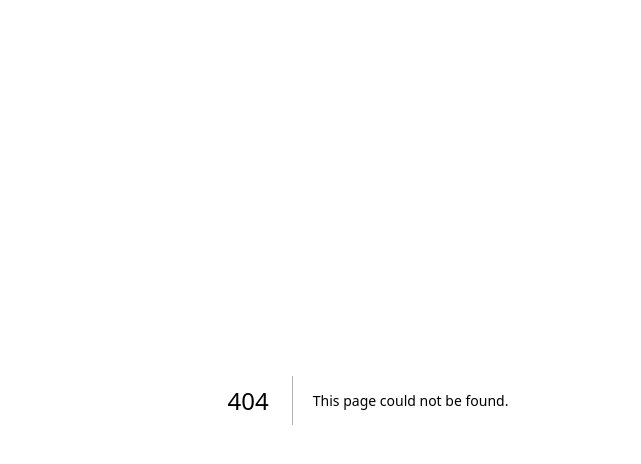
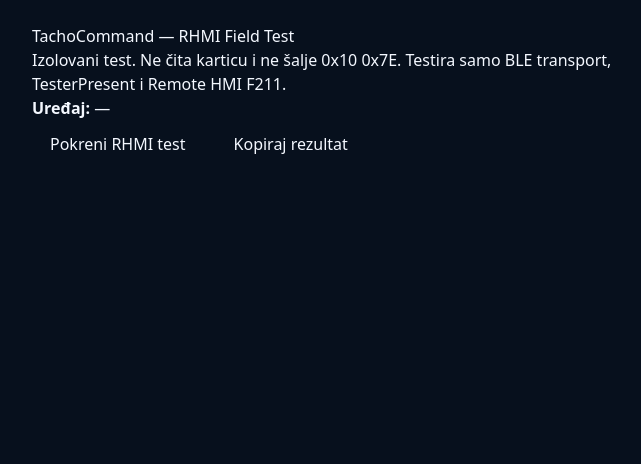
Before and after one commit to JakDoh/Tacho-Command, a Next.js app: page /field-test in a window 1280 px wide. Before the commit this address had no page. Shown: the top 464 px of the page, without its empty margins (272-913 px from the left). Built offline with nearby package versions, Linux system fonts and the light colour scheme.

Commit message:
Field Test v1: probe Remote HMI F211
Merge isolated Smart Tacho V2 Remote HMI F211 field-test probe.

```diff
--- /dev/null
+++ b/app/field-test/field-test-client.tsx
@@ -0,0 +1,137 @@
+"use client";
+
+import { useState } from "react";
+import {
+  TACHO_DIAGNOSTICS_CREDITS_UUID,
+  TACHO_DIAGNOSTICS_FIFO_UUID,
+  TACHO_DIAGNOSTICS_SERVICE_UUID,
+  TACHO_OPTIONAL_SERVICE_UUIDS,
+} from "../../lib/tacho-ble.js";
+import { buildOpenRhmiStartRequest, buildOpenRhmiStatusRequest, classifyOpenRhmiPacket, describeRhmiStatus } from "../../lib/tacho-rhmi.js";
+
+type BleCharacteristic = {
+  uuid: string;
+  value?: DataView | null;
+  properties?: { writeWithoutResponse?: boolean };
+  startNotifications: () => Promise<BleCharacteristic>;
+  writeValueWithoutResponse?: (value: BufferSource) => Promise<void>;
+  writeValue?: (value: BufferSource) => Promise<void>;
+  addEventListener: (type: "characteristicvaluechanged", listener: (event: Event) => void) => void;
+};
+type BleService = { uuid: string; getCharacteristics: () => Promise<BleCharacteristic[]> };
+type BleServer = { getPrimaryServices: () => Promise<BleService[]> };
+type BleDevice = { name?: string; gatt?: { connect: () => Promise<BleServer> } };
+
+type Result = { step: string; status: string; detail?: string };
+
+const sleep = (ms: number) => new Promise((resolve) => window.setTimeout(resolve, ms));
+
+export default function FieldTestClient() {
+  const [running, setRunning] = useState(false);
+  const [deviceName, setDeviceName] = useState("—");
+  const [results, setResults] = useState<Result[]>([]);
+
+  const add = (step: string, status: string, detail?: string) => setResults((current) => [...current, { step, status, detail }]);
+
+  const run = async () => {
+    setResults([]);
+    setRunning(true);
+    try {
+      const bluetooth = (navigator as Navigator & { bluetooth?: { requestDevice: (options: { acceptAllDevices: boolean; optionalServices: readonly string[] }) => Promise<BleDevice> } }).bluetooth;
+      if (!bluetooth) throw new Error("Web Bluetooth nije dostupan");
+      const device = await bluetooth.requestDevice({ acceptAllDevices: true, optionalServices: TACHO_OPTIONAL_SERVICE_UUIDS });
+      setDeviceName(device.name || "BLE uređaj");
+      add("BLE izbor", "PASS", device.name || "bez imena");
+      if (!device.gatt) throw new Error("GATT nije dostupan");
+      const server = await device.gatt.connect();
+      const services = await server.getPrimaryServices();
+      const diagnostics = services.find((service) => service.uuid.toLowerCase() === TACHO_DIAGNOSTICS_SERVICE_UUID);
+      if (!diagnostics) throw new Error("Diagnostics servis nije pronađen");
+      const chars = await diagnostics.getCharacteristics();
+      const fifo = chars.find((item) => item.uuid.toLowerCase() === TACHO_DIAGNOSTICS_FIFO_UUID);
+      const credits = chars.find((item) => item.uuid.toLowerCase() === TACHO_DIAGNOSTICS_CREDITS_UUID);
+      if (!fifo || !credits) throw new Error("FIFO/Credits nisu pronađeni");
+      add("Transport", "PASS", "Diagnostics FIFO + Credits");
+
+      let fifoWaiter: ((bytes: number[]) => void) | null = null;
+      fifo.addEventListener("characteristicvaluechanged", (event) => {
+        const view = (event.target as BleCharacteristic | null)?.value;
+        if (!view?.byteLength || !fifoWaiter) return;
+        const bytes = Array.from(new Uint8Array(view.buffer, view.byteOffset, view.byteLength));
+        const resolve = fifoWaiter;
+        fifoWaiter = null;
+        resolve(bytes);
+      });
+      await credits.startNotifications();
+      await fifo.startNotifications();
+      add("Indications", "PASS");
+
+      const write = async (characteristic: BleCharacteristic, bytes: number[]) => {
+        const value = Uint8Array.from(bytes);
+        if (characteristic.writeValueWithoutResponse) return characteristic.writeValueWithoutResponse(value);
+        if (characteristic.writeValue) return characteristic.writeValue(value);
+        throw new Error("Write metoda nije dostupna");
+      };
+      const exchange = async (payload: readonly number[], timeout = 5000) => {
+        await write(credits, [1]);
+        const response = new Promise<number[]>((resolve) => { fifoWaiter = resolve; });
+        await write(fifo, [1, 1, ...payload]);
+        const packet = await Promise.race([response, sleep(timeout).then(() => null)]);
+        fifoWaiter = null;
+        return packet;
+      };
+
+      const tester = await exchange([0x3e, 0x00]);
+      if (!tester || tester[0] !== 1 || tester[1] !== 1 || tester[2] !== 0x7e) throw new Error("TesterPresent nije potvrđen");
+      add("TesterPresent", "PASS", "positive 0x7E");
+
+      const start = await exchange(buildOpenRhmiStartRequest(), 10000);
+      if (!start) {
+        add("F211 start", "TIMEOUT", "31 01 F2 11");
+        return;
+      }
+      const startInfo = classifyOpenRhmiPacket(start);
+      add("F211 start", startInfo.responseType === "start-positive" ? "PASS" : startInfo.responseType.toUpperCase(), startInfo.negativeResponseCode === null ? startInfo.responseType : `NRC ${startInfo.negativeResponseCode}`);
+      if (startInfo.responseType === "negative") return;
+
+      for (let poll = 1; poll <= 10; poll += 1) {
+        await sleep(poll === 1 ? 250 : 1000);
+        const status = await exchange(buildOpenRhmiStatusRequest(), 5000);
+        if (!status) {
+          add(`F211 status #${poll}`, "TIMEOUT");
+          continue;
+        }
+        const info = classifyOpenRhmiPacket(status);
+        if (info.responseType === "status-positive") {
+          const name = describeRhmiStatus(info.statusCode);
+          add(`F211 status #${poll}`, "PASS", `${info.statusCode === null ? "?" : `0x${info.statusCode.toString(16).padStart(2, "0")}`} ${name}`);
+          if (name === "open" || name === "user-rejected" || name === "local-hmi-in-use" || name === "conditions-not-met") break;
+        } else {
+          add(`F211 status #${poll}`, info.responseType.toUpperCase(), info.negativeResponseCode === null ? info.responseType : `NRC ${info.negativeResponseCode}`);
+          break;
+        }
+      }
+    } catch (error) {
+      add("Greška", "FAIL", error instanceof Error ? `${error.name}: ${error.message}` : "Unknown error");
+    } finally {
+      setRunning(false);
+    }
+  };
+
+  const copy = async () => {
+    await navigator.clipboard.writeText(JSON.stringify({ schema: "tachocommand-rhmi-field-test-v1", createdAt: new Date().toISOString(), deviceName, results, privacy: "No driver data, VIN, registration, location, card number, or raw tachograph packets are retained." }, null, 2));
+  };
+
+  return (
+    <main style={{ maxWidth: 720, margin: "0 auto", padding: 24, fontFamily: "system-ui, sans-serif" }}>
+      <h1>TachoCommand — RHMI Field Test</h1>
+      <p>Izolovani test. Ne čita karticu i ne šalje 0x10 0x7E. Testira samo BLE transport, TesterPresent i Remote HMI F211.</p>
+      <p><strong>Uređaj:</strong> {deviceName}</p>
+      <button type="button" onClick={run} disabled={running} style={{ padding: "12px 18px", marginRight: 12 }}>{running ? "Test u toku…" : "Pokreni RHMI test"}</button>
+      <button type="button" onClick={copy} disabled={results.length === 0} style={{ padding: "12px 18px" }}>Kopiraj rezultat</button>
+      <div style={{ marginTop: 24 }}>
+        {results.map((result, index) => <div key={`${result.step}-${index}`} style={{ padding: "12px 0", borderBottom: "1px solid #ccc" }}><strong>{result.step}: {result.status}</strong>{result.detail ? <div>{result.detail}</div> : null}</div>)}
+      </div>
+    </main>
+  );
+}
--- /dev/null
+++ b/app/field-test/page.tsx
@@ -0,0 +1,5 @@
+import FieldTestClient from "./field-test-client";
+
+export default function FieldTestPage() {
+  return <FieldTestClient />;
+}
--- /dev/null
+++ b/lib/tacho-rhmi.js
@@ -0,0 +1,48 @@
+export const OPEN_RHMI_ROUTINE_ID = 0xf211;
+
+export function buildOpenRhmiStartRequest() {
+  return Object.freeze([0x31, 0x01, 0xf2, 0x11]);
+}
+
+export function buildOpenRhmiStatusRequest() {
+  return Object.freeze([0x31, 0x03, 0xf2, 0x11]);
+}
+
+export function classifyOpenRhmiPacket(packet = []) {
+  const bytes = Array.from(packet, (value) => Number(value) & 0xff);
+  const packetHeaderValid = bytes[0] === 1 && bytes[1] === 1;
+  const responseService = packetHeaderValid ? bytes[2] ?? null : null;
+  const negative = packetHeaderValid && responseService === 0x7f && bytes[3] === 0x31;
+  const startPositive = packetHeaderValid
+    && responseService === 0x71
+    && bytes[3] === 0x01
+    && bytes[4] === 0xf2
+    && bytes[5] === 0x11;
+  const statusPositive = packetHeaderValid
+    && responseService === 0x71
+    && bytes[3] === 0x03
+    && bytes[4] === 0xf2
+    && bytes[5] === 0x11;
+
+  return Object.freeze({
+    packetHeaderValid,
+    responseService,
+    responseType: startPositive ? "start-positive" : statusPositive ? "status-positive" : negative ? "negative" : "unexpected",
+    routineControlType: startPositive || statusPositive ? bytes[3] : null,
+    routineIdentifier: startPositive || statusPositive ? "F211" : null,
+    statusCode: statusPositive ? bytes[6] ?? null : null,
+    negativeResponseCode: negative ? bytes[4] ?? null : null,
+  });
+}
+
+export function describeRhmiStatus(statusCode) {
+  switch (statusCode) {
+    case 0x00: return "closed-open-possible";
+    case 0x01: return "user-decision-pending";
+    case 0x10: return "open";
+    case 0x20: return "user-rejected";
+    case 0x21: return "local-hmi-in-use";
+    case 0x2f: return "conditions-not-met";
+    default: return "unknown";
+  }
+}
```
Also changed, not shown: 1 other file (tests, documents, lock files or other folders).
